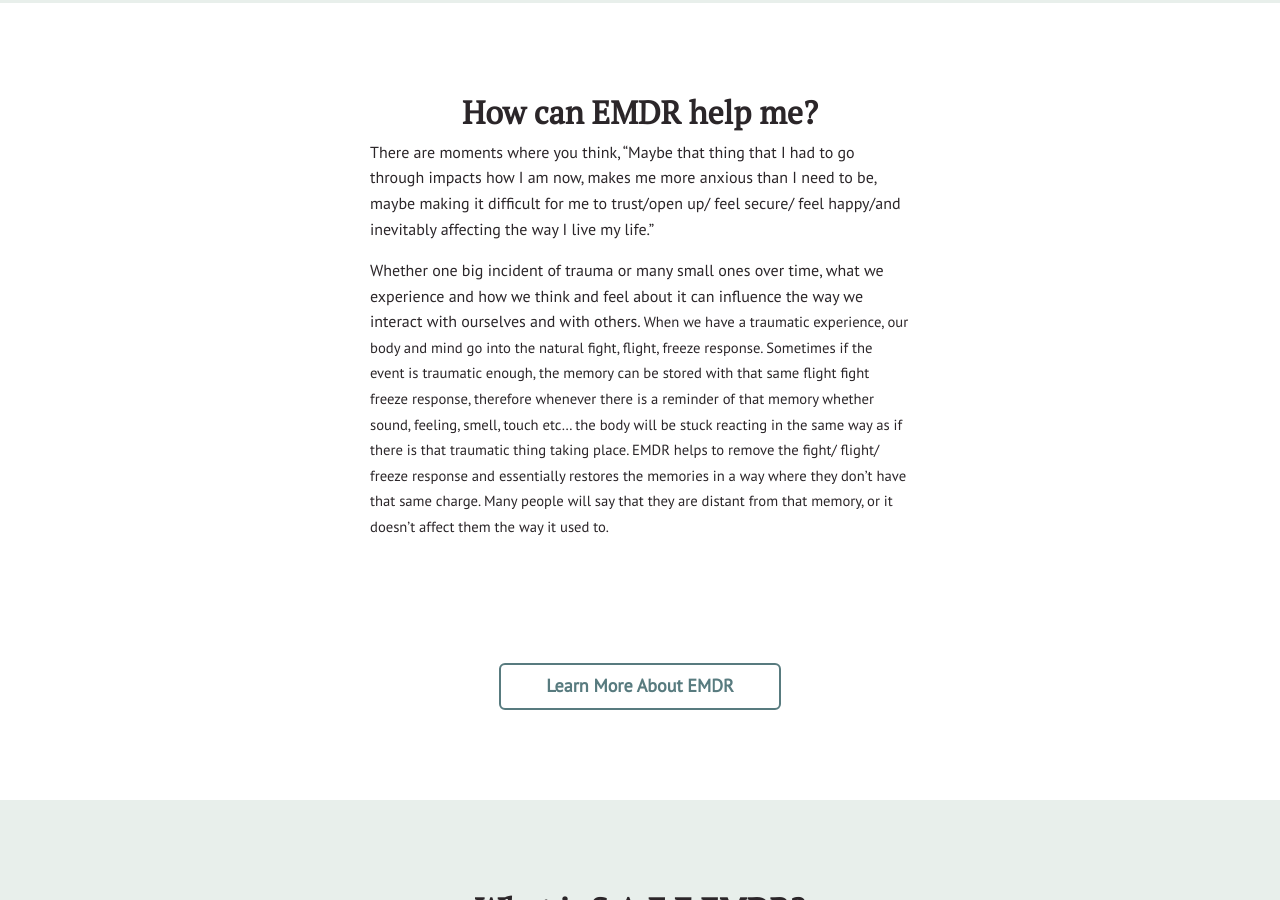
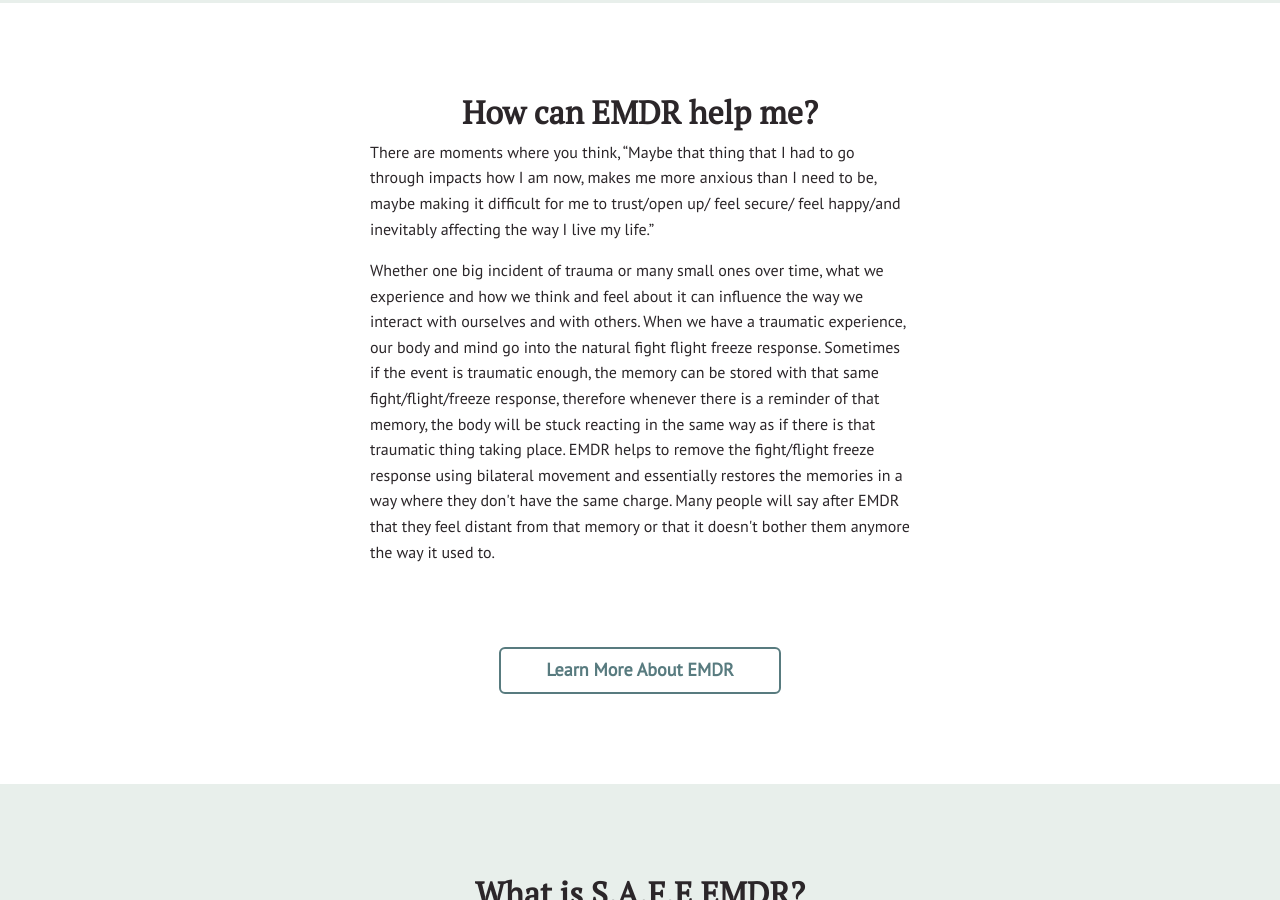
Before and after one commit to NickArrasate/perceptivecounseling, a Jekyll site: the page built from emdr.md, in a window 1280 px wide and 900 px high, scrolled down 765 px. Built offline with Jekyll 4.4.1, drawn with Linux system fonts in a browser that asks for light colours; nearby versions of some CDN libraries.

Commit message:
[HT] Edited item: content/_sections/emdr-3-content.html

```diff
--- a/content/_sections/emdr-3-content.html
+++ b/content/_sections/emdr-3-content.html
@@ -31,8 +31,7 @@ cta:
 <div class="d-flex align-items-center justify-content-around row">
 <div class="col-sm-10 col-md-8 col-lg-6">
 <p>There are moments where you think, &ldquo;Maybe that thing that I had to go through impacts how I am now, makes me more anxious than I need to be, maybe making it difficult for me to trust/open up/ feel secure/ feel happy/and inevitably affecting the way I live my life.&rdquo;</p>
-<p>Whether one big incident of trauma or many small ones over time, what we experience and how we think and feel about it can influence the way we interact with ourselves and with others. <span style="background-color: transparent; font-family: Arial; font-size: 11pt; white-space: pre-wrap;">When we have a traumatic experience, our body and mind go into the natural fight, flight, freeze response. </span><span style="background-color: transparent; font-family: Arial; font-size: 11pt; white-space: pre-wrap;">Sometimes if the event is traumatic enough, the memory can be stored with that same flight fight freeze response, therefore whenever there is a reminder of that memory whether sound, feeling, smell, touch etc&hellip; the body will be stuck reacting in the same way as if there is that traumatic thing taking place. </span><span style="background-color: transparent; font-family: Arial; font-size: 11pt; white-space: pre-wrap;">EMDR helps to remove the fight/ flight/ freeze response and essentially restores the memories in a way where they don&rsquo;t have that same charge. Many people will say that they are distant from that memory, or it doesn&rsquo;t affect them the way it used to. </span></p>
-<p><span style="font-size: 11pt; font-family: Arial; background-color: transparent; font-variant-numeric: normal; font-variant-east-asian: normal; vertical-align: baseline; white-space: pre-wrap;">&nbsp;</span></p>
+<p>Whether one big incident of trauma or many small ones over time, what we experience and how we think and feel about it can influence the way we interact with ourselves and with others. When we have a traumatic experience, our body and mind go into the natural fight flight freeze response. Sometimes if the event is traumatic enough, the memory can be stored with that same fight/flight/freeze response, therefore whenever there is a reminder of that memory, the body will be stuck reacting in the same way as if there is that traumatic thing taking place. EMDR helps to remove the fight/flight freeze response using bilateral movement and essentially restores the memories in a way where they don't have the same charge. Many people will say after EMDR that they feel distant from that memory or that it doesn't bother them anymore the way it used to.</p>
 <p>&nbsp;</p>
 </div>
 <div class="col-12 d-flex align-items-center justify-content-around" style="margin-top: 1.5em;"><a href="https://www.emdria.org/page/what_is_emdr_therapy" target="_blank" rel="noopener"><button class="request-button">Learn More About EMDR</button></a></div>
```
